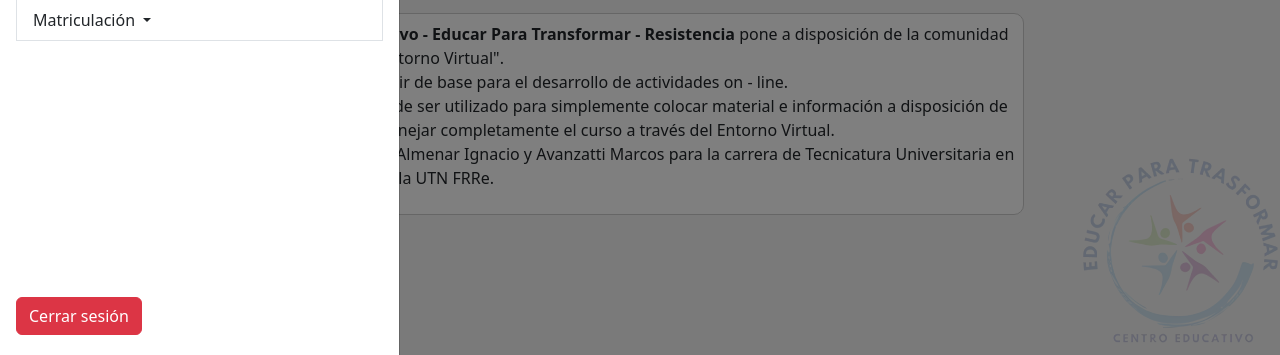
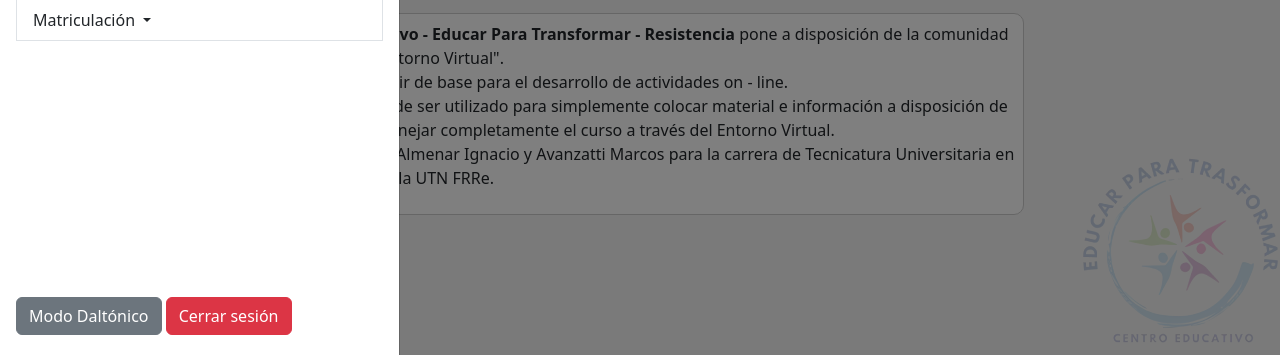
Before and after one commit to MarcosAVZ/Aplicacion_Web, a PHP site: page /personal.php in a window 1280 px wide, after a click that opens the changed part. Shown: the part 445-800 px from the top of the page. Run offline with PHP 8.4, Linux system fonts and the light colour scheme.

Commit message:
Modo daltónico en personal.php

```diff
--- a/Css/styles.css
+++ b/Css/styles.css
@@ -11,9 +11,10 @@
   align-items: center;
 }
 
-.header h1 {
+#titulo {
   text-align: center;
   margin: 0;
+  color: #05429f;
 }
 
 #footer {
@@ -122,3 +123,15 @@
     margin-bottom: 10px;
   }
 }
+
+/* Modo daltónico */
+.modo-daltonico{
+  background-color:#b3c7f7;
+}
+.modo-daltonico-header{
+  background-color: #00b4c5;
+
+}
+.modo-daltonico-titulo{
+  color: #f57600;
+}
--- a/Personal/personal.php
+++ b/Personal/personal.php
@@ -22,12 +22,12 @@
 <body>
 
     <!-- Código para la barra lateral -->
-    <header class="header">
+    <header class="header" id="header">
         <!-- Cambiar título para que corresponda a la página -->
         <a type="button" data-bs-toggle="offcanvas" data-bs-target="#offcanvasExample" aria-controls="offcanvasExample">
             <img src="../Css/hamburguesa.png" width="50px">
         </a>
-        <h1 style="text-align: center; color: #05429f">Sistema de Gestión de Educar para Transformar</h1>
+        <h1 style="color: #05429f" id="titulo">Sistema de Gestión de Educar para Transformar</h1>
     </header>
 
     <div class="offcanvas offcanvas-start" tabindex="-1" id="offcanvasExample" aria-labelledby="offcanvasExampleLabel">
@@ -40,18 +40,18 @@
                 <img src="../Css/Logotipo200x200.png" class="rounded mx-auto d-block">
             </div>
             <div class="list-group">
-            <?php
+                <?php
                 session_start();
                 if (isset($_SESSION['autoridad']) && $_SESSION['autoridad'] == 1) {
                 ?>
-                <a href="../Autoridad/autoridad.php" class="list-group-item list-group-item-action active" aria-current="true">Página Principal</a>
+                    <a href="../Autoridad/autoridad.php" class="list-group-item list-group-item-action active" aria-current="true">Página Principal</a>
                 <?php
-                }else{
+                } else {
                 ?>
-                <a href="personal.php" class="list-group-item list-group-item-action active" aria-current="true">Página Principal</a>
+                    <a href="personal.php" class="list-group-item list-group-item-action active" aria-current="true">Página Principal</a>
                 <?php
                 }
-            ?>
+                ?>
                 <a href="totalAlumnos.php" class="list-group-item list-group-item-action">Alumnos</a>
                 <a class="dropdown-toggle list-group-item list-group-item-action" href="#" role="button" data-bs-toggle="dropdown" aria-expanded="false">
                     Pagos
@@ -79,7 +79,10 @@
                 </ul>
 
             </div>
-            <a href="..\index2.php" class="btn btn-danger" style="position: fixed; bottom: 20px">Cerrar sesión</a>
+            <div style="position: fixed; bottom: 20px">
+                <button class="btn btn-secondary" id="modo-daltonico-btn" onclick="activarModoDaltonico()">Modo Daltónico</button>
+                <a href="..\index2.php" class="btn btn-danger">Cerrar sesión</a>
+            </div>
         </div>
     </div>
     <!-- Termina el bloque de código del sidebar -->
@@ -112,7 +115,89 @@
         <img src="../Css/Logotipo200x200.png">
     </div>
     <script src="https://cdn.jsdelivr.net/npm/bootstrap@5.3.2/dist/js/bootstrap.bundle.min.js" integrity="sha384-C6RzsynM9kWDrMNeT87bh95OGNyZPhcTNXj1NW7RuBCsyN/o0jlpcV8Qyq46cDfL" crossorigin="anonymous"></script>
+    <script>
+        function activarModoDaltonico() {
+            // Obtener el estado actual del modo daltónico
+            var modoDaltonico = obtenerModoDaltonico();
 
+            // Cambiar el estado del modo daltónico
+            modoDaltonico = !modoDaltonico;
+
+            // Guardar el estado del modo daltónico en una cookie con una duración de 30 días
+            document.cookie = "modoDaltonico=" + modoDaltonico + "; expires=" + obtenerFechaExpiracion(30);
+
+            // Aplicar los cambios del modo daltónico
+            aplicarModoDaltonico(modoDaltonico);
+        }
+
+        function obtenerModoDaltonico() {
+            // Obtener el valor de la cookie de modoDaltonico
+            var cookies = document.cookie.split(";");
+
+            for (var i = 0; i < cookies.length; i++) {
+                var cookie = cookies[i].trim();
+
+                // Verificar si la cookie es la de modoDaltonico
+                if (cookie.indexOf("modoDaltonico=") === 0) {
+                    // Obtener el valor de la cookie
+                    var valor = cookie.substring("modoDaltonico=".length, cookie.length);
+
+                    // Convertir el valor a booleano
+                    return valor === "true";
+                }
+            }
+
+            // Valor predeterminado si no se encuentra la cookie
+            return false;
+        }
+
+        function aplicarModoDaltonico(modoDaltonico) {
+            // Aquí puedes agregar el código para cambiar los estilos de tu página en modo daltónico
+            // por ejemplo, cambiando los colores de fondo, texto, etc.
+
+            if (modoDaltonico) {
+                // Aplicar estilos para modo daltónico
+                document.body.classList.add("modo-daltonico");
+                document.getElementById("header").classList.add('modo-daltonico-header');
+                // document.getElementById("titulo").classList.add('modo-daltonico-titulo');
+                document.getElementById("titulo").style.color="#f57600";
+
+                const btnactive = document.querySelector('.active');
+                btnactive.style.backgroundColor = 'yellow';
+                btnactive.style.color = 'black';
+
+                const btndanger = document.querySelector('.btn-danger');
+                btndanger.style.backgroundColor = '#5ba300'
+                btndanger.style.color = 'black';
+            } else {
+                // Quitar estilos de modo daltónico
+                document.body.classList.remove("modo-daltonico");
+                document.getElementById("header").classList.remove('modo-daltonico-header');
+                document.getElementById("titulo").style.color = '#05429f';
+
+
+                const btnactive = document.querySelector('.active');
+                btnactive.style.backgroundColor = '#0d6efd';
+                btnactive.style.color = 'white';
+
+                const btndanger = document.querySelector('.btn-danger');
+                btndanger.style.backgroundColor = '#dc3545'
+                btndanger.style.color = 'white';
+            }
+        }
+
+        function obtenerFechaExpiracion(dias) {
+            var fecha = new Date();
+            fecha.setTime(fecha.getTime() + (dias * 24 * 60 * 60 * 1000));
+            return fecha.toUTCString();
+        }
+
+        // Al cargar la página, aplicar el modo daltónico almacenado en la cookie
+        window.onload = function() {
+            var modoDaltonico = obtenerModoDaltonico();
+            aplicarModoDaltonico(modoDaltonico);
+        };
+    </script>
 </body>
 
 </html>
```
